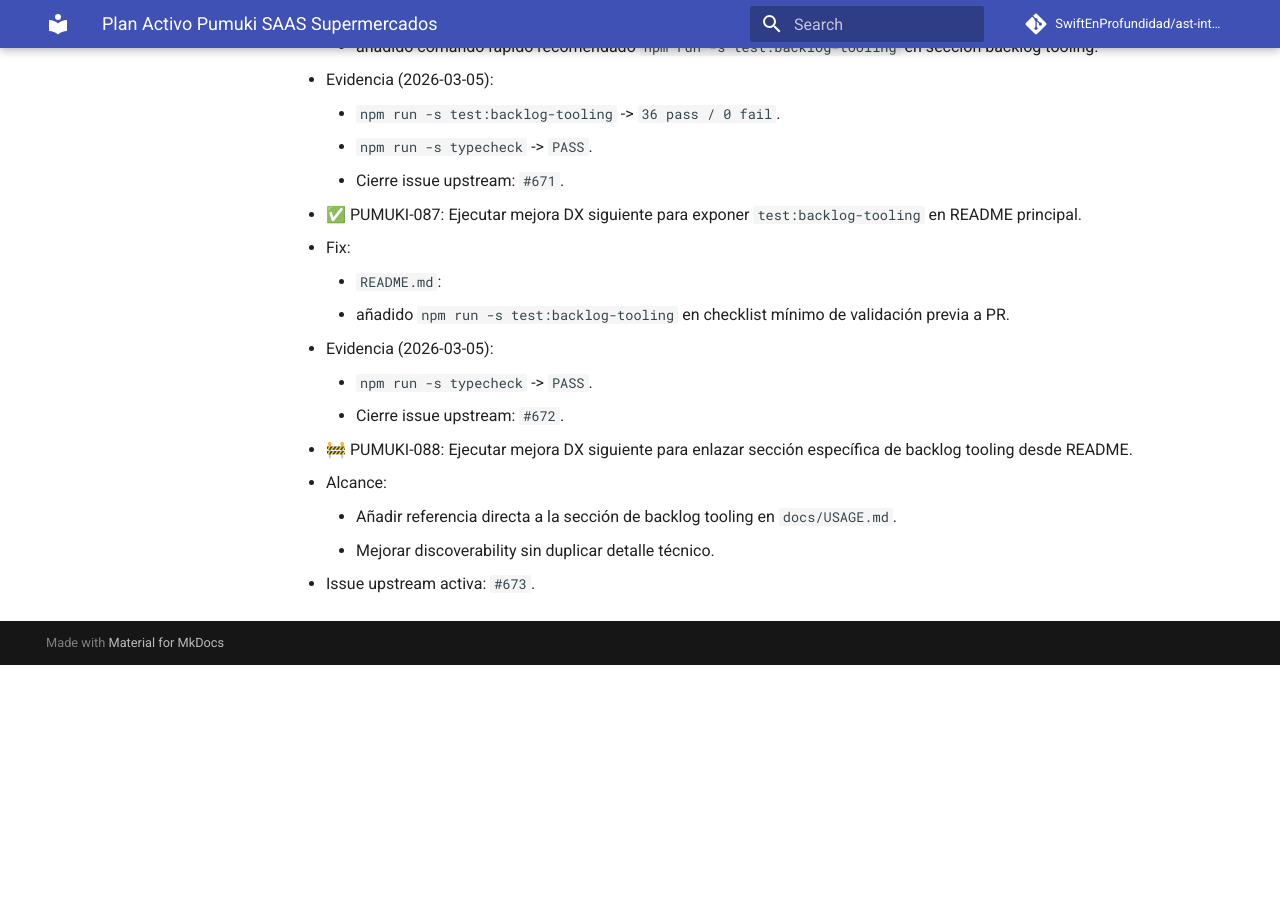
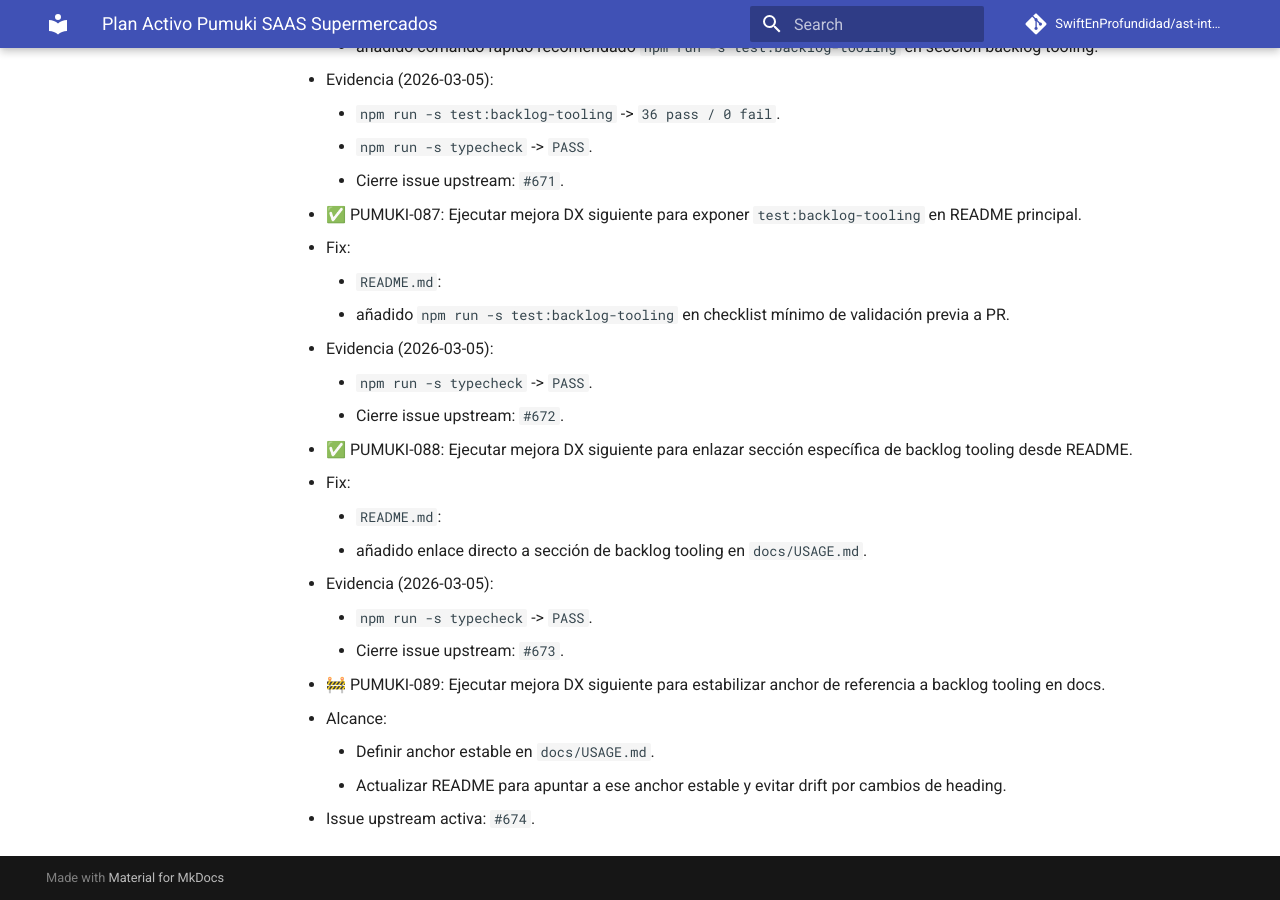
Before and after one commit to SwiftEnProfundidad/ast-intelligence-hooks, an MkDocs documentation site: the page built from docs/seguimiento-activo-pumuki-saas-supermercados.md, in a window 1280 px wide and 900 px high, scrolled down 37642 px. Built offline with MkDocs 1.6.1 and Material for MkDocs 9.7.7, drawn with Linux system fonts in a browser that asks for light colours; comment, search, counter and statistics services are not loaded; before the commit the page ends 38307 px from its top, so only the background shows below that.

Commit message:
docs(backlog-tools): link usage backlog section from README

```diff
--- a/docs/seguimiento-activo-pumuki-saas-supermercados.md
+++ b/docs/seguimiento-activo-pumuki-saas-supermercados.md
@@ -1003,8 +1003,16 @@
     - `npm run -s typecheck` -> `PASS`.
     - Cierre issue upstream: `#672`.
 
-- 🚧 PUMUKI-088: Ejecutar mejora DX siguiente para enlazar sección específica de backlog tooling desde README.
+- ✅ PUMUKI-088: Ejecutar mejora DX siguiente para enlazar sección específica de backlog tooling desde README.
+  - Fix:
+    - `README.md`:
+      - añadido enlace directo a sección de backlog tooling en `docs/USAGE.md`.
+  - Evidencia (2026-03-05):
+    - `npm run -s typecheck` -> `PASS`.
+    - Cierre issue upstream: `#673`.
+
+- 🚧 PUMUKI-089: Ejecutar mejora DX siguiente para estabilizar anchor de referencia a backlog tooling en docs.
   - Alcance:
-    - Añadir referencia directa a la sección de backlog tooling en `docs/USAGE.md`.
-    - Mejorar discoverability sin duplicar detalle técnico.
-  - Issue upstream activa: `#673`.
+    - Definir anchor estable en `docs/USAGE.md`.
+    - Actualizar README para apuntar a ese anchor estable y evitar drift por cambios de heading.
+  - Issue upstream activa: `#674`.
```
Also changed, not shown: README.md (+1 -0 lines), docs/registro-maestro-de-seguimiento.md (+2 -2 lines).
